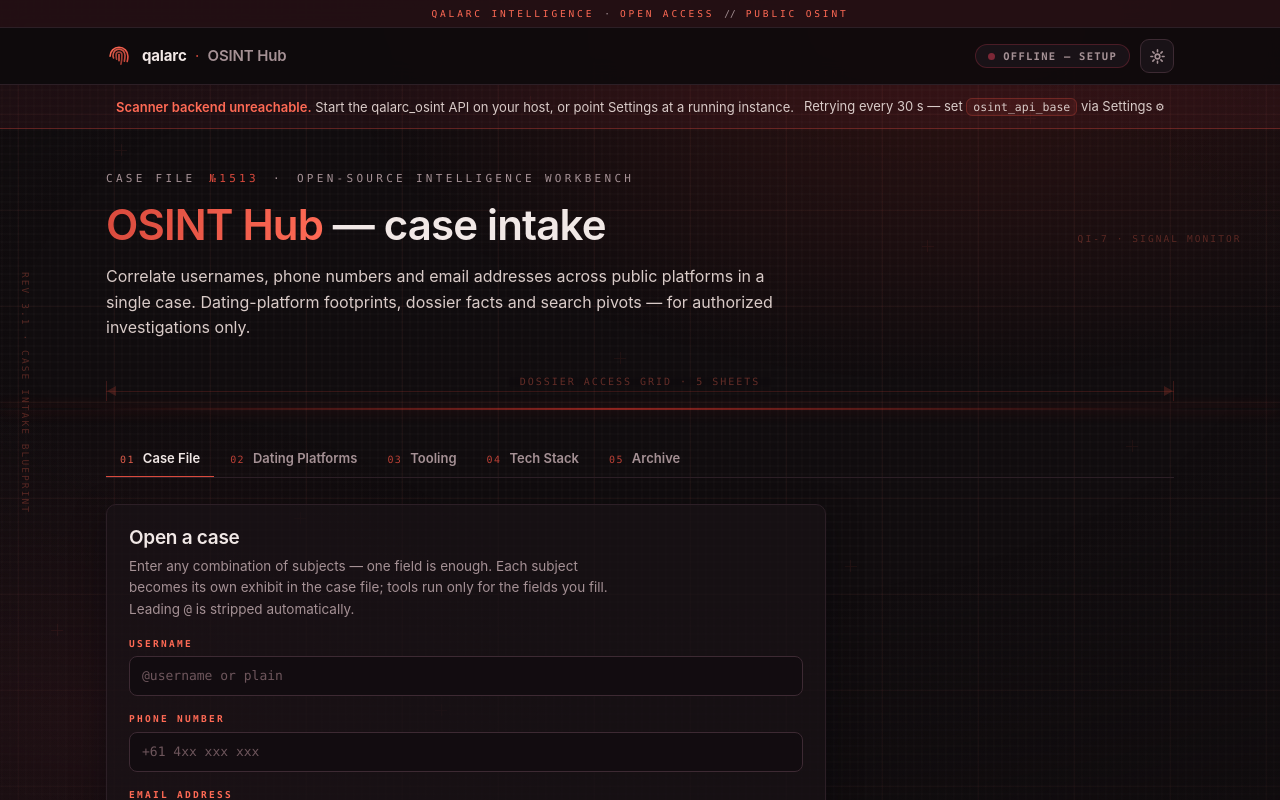
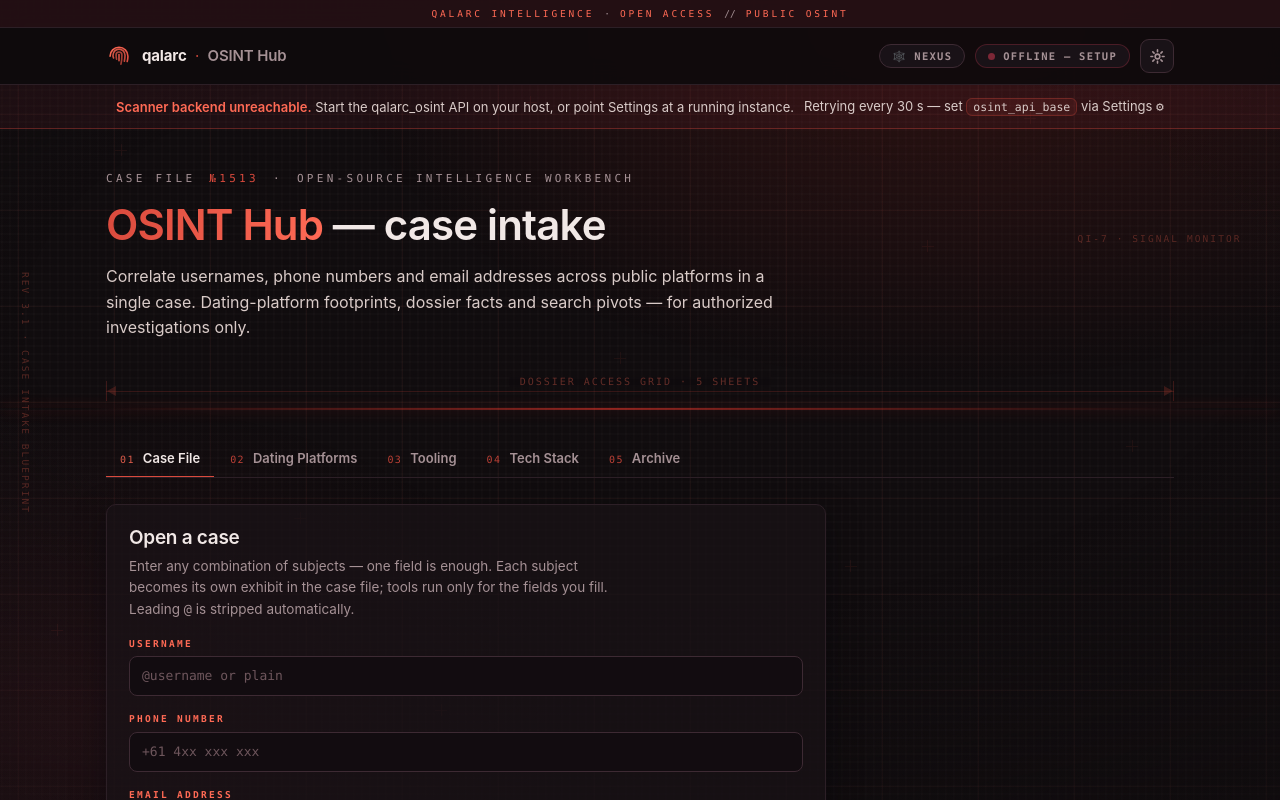
Before and after one commit to qalarc/osint-hub, a plain HTML site: page frontend/index.html in a window 1280 px wide. Shown: the top 800 px of the page. Drawn offline with Linux system fonts and the light colour scheme; no server answers.

Commit message:
hub: cross-link to NEXUS workbench (nexus.qalarc.com)

```diff
--- a/frontend/index.html
+++ b/frontend/index.html
@@ -747,6 +747,9 @@
       <span class="wordmark">qalarc <span class="sep">·</span> <span class="sub">OSINT Hub</span></span>
     </div>
     <div class="top-actions">
+      <a href="https://nexus.qalarc.com/" target="_blank" rel="noopener" class="pill" style="text-decoration:none" title="NEXUS — graph investigation workbench (cases, sweeps, stories)">
+        🕸️ NEXUS
+      </a>
       <button id="apiPill" class="pill pill-checking" type="button" title="API status — click to open Settings">
         <span class="pdot" aria-hidden="true"></span><span id="apiPillText">checking…</span>
       </button>
```
